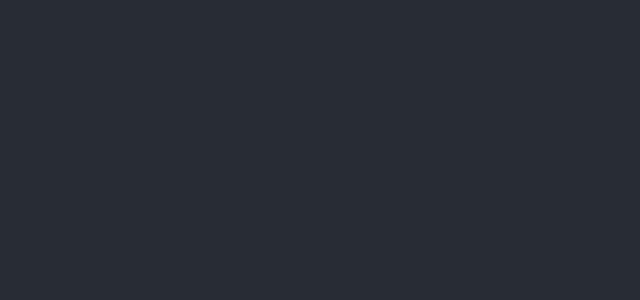
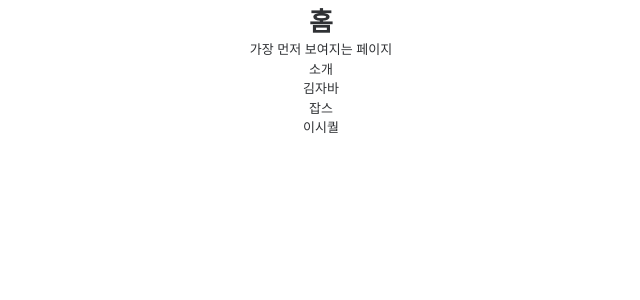
Before and after one commit to yongseok-dev/study-in-front, a React (Create React App) app in the folder React/react-exam/: page / in a window 1280 px wide. Shown: the top 300 px of the page, without its empty margins (319-959 px from the left). Built offline with nearby package versions, Linux system fonts and the light colour scheme.

Commit message:
react route 13.4

```diff
--- a/React/react-exam/package.json
+++ b/React/react-exam/package.json
@@ -8,6 +8,7 @@
     "@testing-library/user-event": "^13.5.0",
     "react": "^18.2.0",
     "react-dom": "^18.2.0",
+    "react-router-dom": "^6.10.0",
     "react-scripts": "5.0.1",
     "sass": "^1.61.0",
     "scss": "^0.2.4",
--- a/React/react-exam/src/App.js
+++ b/React/react-exam/src/App.js
@@ -1,9 +1,18 @@
+import { Routes, Route } from "react-router-dom";
 import "./App.css";
+import About from "./router-exam/pages/About";
+import Home from "./router-exam/pages/Home";
+import Profile from "./router-exam/pages/Profile";
 
 function App() {
   return (
     <div className="App">
-      <header className="App-header"></header>
+      {/* <header className="App-header"></header> */}
+      <Routes>
+        <Route path="/about" element={<About></About>}></Route>
+        <Route path="/profile/:username" element={<Profile></Profile>}></Route>
+        <Route path="/" element={<Home></Home>}></Route>
+      </Routes>
     </div>
   );
 }
--- a/React/react-exam/src/index.js
+++ b/React/react-exam/src/index.js
@@ -2,11 +2,13 @@ import React from "react";
 import ReactDOM from "react-dom/client";
 import "./index.css";
 import App from "./App";
-import Counter from "./Counter";
+import { BrowserRouter } from "react-router-dom";
 
 const root = ReactDOM.createRoot(document.getElementById("root"));
 root.render(
   <React.StrictMode>
-    <App />
+    <BrowserRouter>
+      <App />
+    </BrowserRouter>
   </React.StrictMode>
 );
--- /dev/null
+++ b/React/react-exam/src/router-exam/pages/About.js
@@ -0,0 +1,32 @@
+import React from "react";
+import { useLocation, useSearchParams } from "react-router-dom";
+
+const About = () => {
+  const location = useLocation();
+  const [serchParams, setSerchParams] = useSearchParams();
+  const detail = serchParams.get("detail");
+  const mode = serchParams.get("mode");
+
+  const onToggleDetail = () => {
+    setSerchParams({ mode, detail: detail === "true" ? false : true });
+  };
+  const onIncreaseMode = () => {
+    const nextMode = mode === "null" ? 1 : parseInt(mode) + 1;
+    setSerchParams({ mode: nextMode, detail });
+  };
+
+  return (
+    <div>
+      <h1>소개</h1>
+      <p>리액트 라우터 사용된 페이지</p>
+      <p>detail:{detail}</p>
+      <p>mode: {mode}</p>
+      <button onClick={onToggleDetail}>toggle detail</button>
+      <br></br>
+      <button onClick={onIncreaseMode}>mode+1</button>
+      {/* <p>쿼리스트링: {location.search}</p> */}
+    </div>
+  );
+};
+
+export default About;
--- /dev/null
+++ b/React/react-exam/src/router-exam/pages/Home.js
@@ -0,0 +1,29 @@
+import React from "react";
+import { Link, useParams } from "react-router-dom";
+
+const Home = () => {
+  const params = useParams();
+  return (
+    <div>
+      <h1>홈</h1>
+
+      <p>가장 먼저 보여지는 페이지</p>
+      <ul>
+        <li>
+          <Link to="/about">소개</Link>
+        </li>
+        <li>
+          <Link to="/profile/java">김자바</Link>
+        </li>
+        <li>
+          <Link to="/profile/javascript">잡스</Link>
+        </li>
+        <li>
+          <Link to="/profile/sql">이시퀄</Link>
+        </li>
+      </ul>
+    </div>
+  );
+};
+
+export default Home;
--- /dev/null
+++ b/React/react-exam/src/router-exam/pages/Profile.js
@@ -0,0 +1,37 @@
+import React from "react";
+import { useParams } from "react-router-dom";
+
+const data = {
+  java: {
+    name: "김자바",
+    description: "백을 좋아하는 개발자",
+  },
+  javascript: {
+    name: "잡스",
+    description: "프런트를 좋아하는 개발자",
+  },
+  sql: {
+    name: "이시퀄",
+    description: "디비를 좋아하는 개발자",
+  },
+};
+
+const Profile = () => {
+  const params = useParams();
+  const profile = data[params.username];
+  return (
+    <div>
+      <h1>사용자 프로필</h1>
+      {profile ? (
+        <div>
+          <h2>{profile.name}</h2>
+          <p>{profile.description}</p>
+        </div>
+      ) : (
+        <p>존재하지 않는 프로필입니다.</p>
+      )}
+    </div>
+  );
+};
+
+export default Profile;
```
Also changed, not shown: React/react-exam/src/text.html (added), 1 other file (tests, documents, lock files or other folders).
